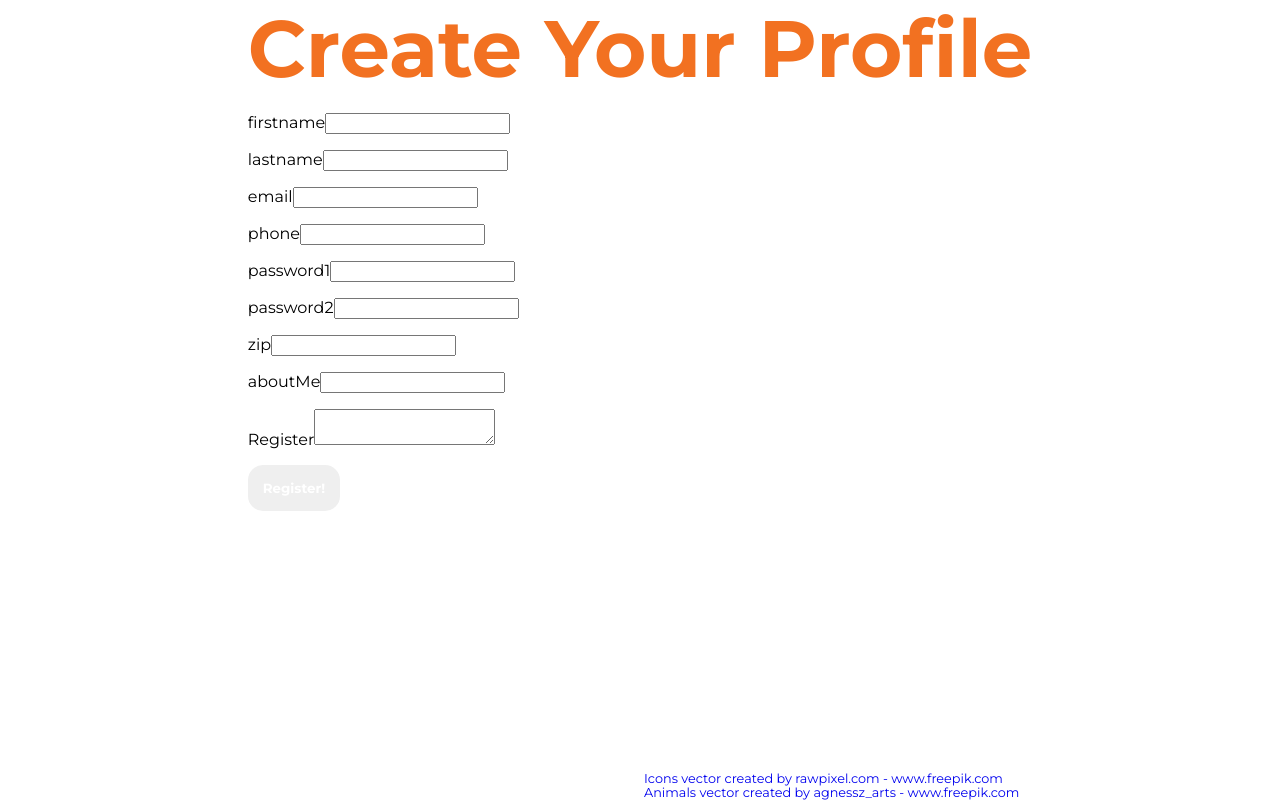
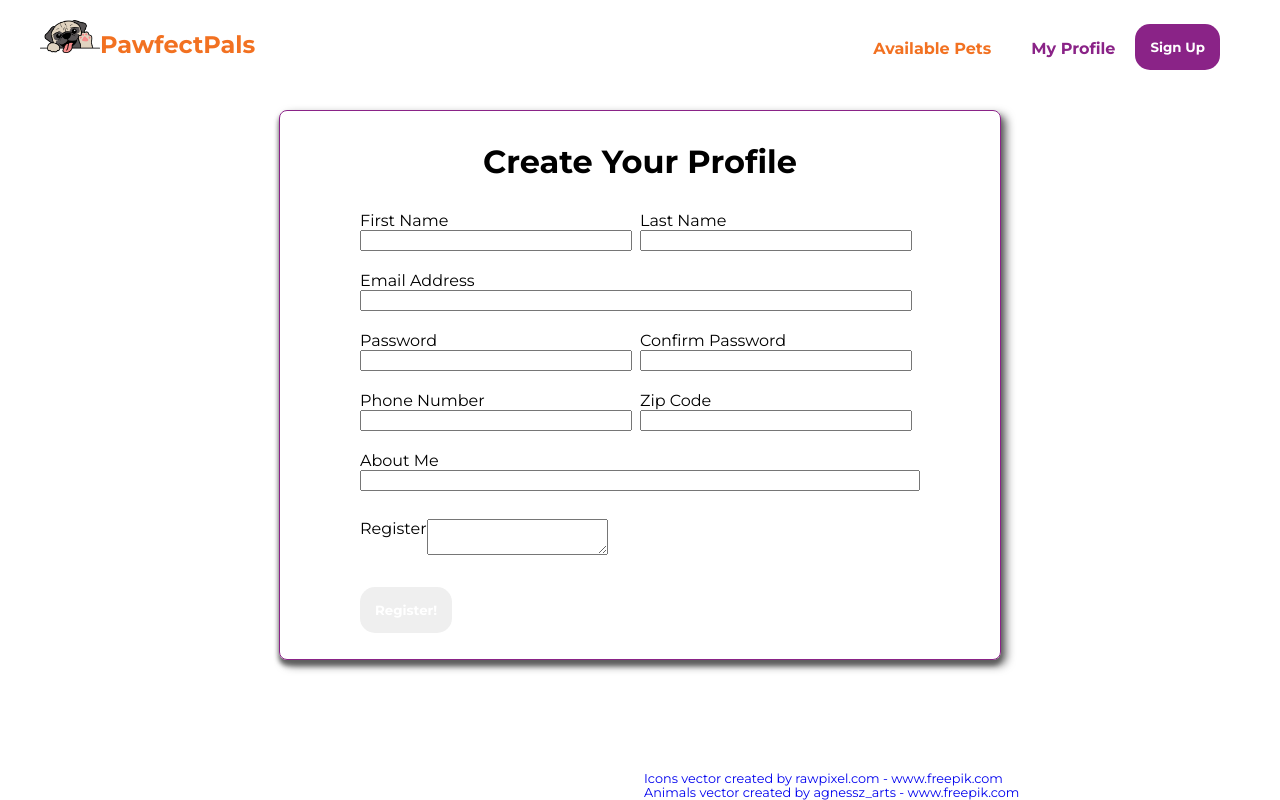
Before and after one commit to Catherine-Celice/Project-3-frontend, a React (Create React App) app in the folder project_3/: page /signup in a window 1280 px wide. Built offline with nearby package versions, Linux system fonts and the light colour scheme; a web font is replaced by a local one.

Commit message:
CreateProfile CSS
Started styling CreateYourUserProfile.tsx and Input.tsx

```diff
--- a/project_3/src/components/CreateYourUserProfile.tsx
+++ b/project_3/src/components/CreateYourUserProfile.tsx
@@ -8,6 +8,7 @@ import UsersList from "./UsersList";
 import { addUser } from "../services/UserService";
 import '../styles/CreateYourUserProfile.css';
 import CreateYourUserProfileInput from './CreateYourUserProfileInput';
+import DesktopNav from "./DesktopNav";
 
 
 function checkPasswords(p1: string, p2: string): boolean {
@@ -71,17 +72,29 @@ function CreateYourUserProfile() {
   } // end of handleSubmit
 
   return (
+    <>
+      <DesktopNav></DesktopNav>
       <form className="CPform" onSubmit={handleSubmit}>
-      <h2>Create Your Profile</h2>
-
-      <CreateYourUserProfileInput label="firstname" id="CPForm_firstname" value={firstname} onChange={setFirstname} required minlength={2} />
-      <CreateYourUserProfileInput label="lastname" id="CPForm_lastname" value={lastname} onChange={setLastname} required minlength={2} />
-      <CreateYourUserProfileInput label="email" id="CPForm_email" value={email} onChange={setEmail} required minlength={3} />
-      <CreateYourUserProfileInput label="phone" id="CPForm_phone" value={phone} onChange={setPhone} required minlength={0} />
-      <CreateYourUserProfileInput label="password1" id="CPForm_password1" value={password1} onChange={setPassword1} required minlength={2} />
-      <CreateYourUserProfileInput label="password2" id="CPForm_password2" value={password2} onChange={setPassword2} required minlength={2} />
-      <CreateYourUserProfileInput label="zip" id="CPForm_zip" value={zip} onChange={setZip} required minlength={5} />
-      <CreateYourUserProfileInput label="aboutMe" id="CPForm_aboutMe" value={aboutMe} onChange={setAboutMe} required minlength={0} />
+        <div className="CreateProfile">
+          <h1>Create Your Profile</h1>
+          <div className="CPFormInputs">
+            <div className="CPGroup">
+              <CreateYourUserProfileInput label="First Name" id="CPForm_firstname" value={firstname} onChange={setFirstname} required minlength={2} />
+              <CreateYourUserProfileInput label="Last Name" id="CPForm_lastname" value={lastname} onChange={setLastname} required minlength={2} />
+            </div>
+            <div className="CPGroup">
+              <CreateYourUserProfileInput label="Email Address" id="CPForm_email" value={email} onChange={setEmail} required minlength={3} />
+            </div>
+            <div className="CPGroup">
+            <CreateYourUserProfileInput label="Password" id="CPForm_password1" value={password1} onChange={setPassword1} required minlength={2} />
+            <CreateYourUserProfileInput label="Confirm Password" id="CPForm_password2" value={password2} onChange={setPassword2} required minlength={2} />
+            </div>
+            <div className="CPGroup">
+            <CreateYourUserProfileInput label="Phone Number" id="CPForm_phone" value={phone} onChange={setPhone} required minlength={0} />
+            <CreateYourUserProfileInput label="Zip Code" id="CPForm_zip" value={zip} onChange={setZip} required minlength={5} />
+            </div>
+            <CreateYourUserProfileInput label="About Me" id="CPForm_aboutMe" value={aboutMe} onChange={setAboutMe} required minlength={0} />
+            {/* Why is this here? (below) */}
             <p className="CYUPInput">
               <label htmlFor="CreateYourUserProfile_user">Register</label>
 
@@ -90,7 +103,10 @@ function CreateYourUserProfile() {
             <p>
               <button>Register!</button>
             </p>
+          </div>
+        </div>
       </form>
+    </>
   )
 
 
--- a/project_3/src/components/CreateYourUserProfileInput.tsx
+++ b/project_3/src/components/CreateYourUserProfileInput.tsx
@@ -1,3 +1,5 @@
+import '../styles/CreateYourUserProfileInput.css';
+
 interface Props {
     label: string;
     id: string;
--- a/project_3/src/styles/CreateYourUserProfile.css
+++ b/project_3/src/styles/CreateYourUserProfile.css
@@ -0,0 +1,42 @@
+.CreateProfile {
+    display: flex;
+    flex-direction: column;
+    flex-wrap: wrap;
+    width: 700px;
+    align-items: center;
+    margin: 0px;
+    padding: 10px;
+    border:1px solid #8A2387;
+    box-shadow: 0px 5px 5px #5f5f5f, 5px 5px 10px #5f5f5f;
+    border-radius: 8px;
+    /* border-color: #FEF0e9;
+    border-style: solid;
+    border-width: 2px;
+    border-radius: 15px; */
+}
+
+.CPFormInputs {
+    width: 80%;
+    display: flex;
+    flex-direction: column;
+}
+
+.CPFormInputs > *{
+    display: flex;
+    flex-direction: row;
+}
+
+
+ /* Tablet view */
+ @media (max-width: 1024px) and (min-width: 641px) {
+     .CreateProfile {
+         width: 550px;
+     }
+ }
+
+  /* Mobile view */
+@media (max-width: 640px) and (min-width: 320px){
+    .CreateProfile {
+        width: 75vw;
+    }
+}
--- /dev/null
+++ b/project_3/src/styles/CreateYourUserProfileInput.css
@@ -0,0 +1,20 @@
+.CreateYourUserProfileInput {
+    display: flex;
+    flex-direction: column;
+    width: 100%;
+    margin: 8px 8px 12px 0px;
+}
+
+ /* Tablet view */
+ @media (max-width: 1024px) and (min-width: 641px) {
+    .CreateYourUserProfileInput {
+        width: 550px;
+    }
+}
+
+ /* Mobile view */
+@media (max-width: 640px) and (min-width: 320px){
+   .CreateYourUserProfileInput {
+       width: 100%;
+   }
+}
--- a/project_3/src/styles/PetProfile.css
+++ b/project_3/src/styles/PetProfile.css
@@ -13,7 +13,11 @@
 }
 
 .PetProfileContent {
-    background-color: #fef0e9;
+    /* background-color: #fef0e9; */
+    /* border-color: #E8E6EA; */
+    border-color: #FEF0e9;
+    border-style: solid;
+    border-width: 2px;
     border-radius: 15px;
     padding: 40px 20px;
     margin: auto;
@@ -61,7 +65,7 @@
 /* Mobile View */
 @media (max-width: 640px) and (min-width: 360px) {
     .PetProfileContent {
-        width: 75%;
+        width: 90%;
         margin: auto;
     }
 
```
Lines whose indentation alone changed are shown as unchanged.
